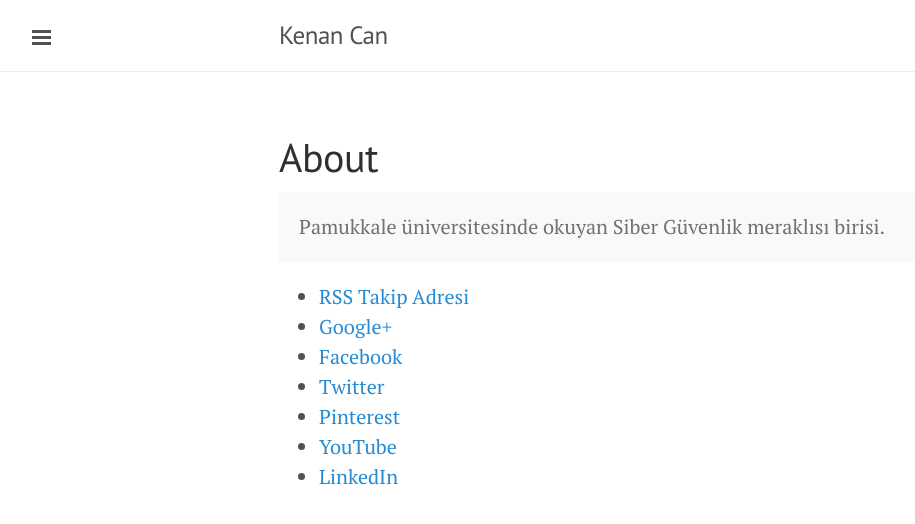
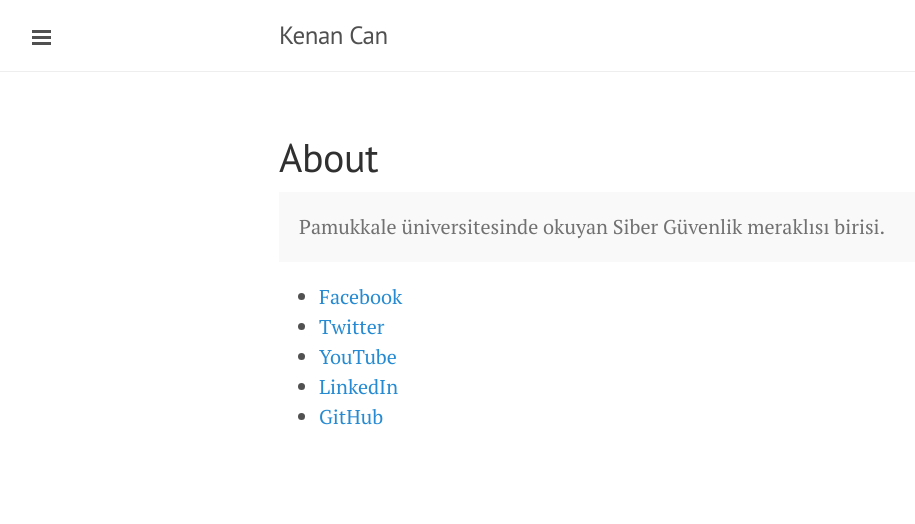
Before and after one commit to kenancn/kenancn.github.io, a Jekyll site: the page built from about.md, in a window 1280 px wide. Shown: the top 524 px of the page, without its empty margins (1-916 px from the left). Built offline with Jekyll 4.4.1, drawn with Linux system fonts in a browser that asks for light colours; Markdown is read by kramdown in place of the engine named in the settings.

Commit message:
Update about

```diff
--- a/about.md
+++ b/about.md
@@ -9,12 +9,11 @@ title: About
 
 <div class="exsprite">
 <ul>
-<li><a class="icon rss" href="https://www.blogger.com/Buraya%20Rss%20Takip%20Adresiniz/">RSS Takip Adresi</a></li>
-<li><a class="icon google" href="https://www.blogger.com/Buraya%20Google%20Adresiniz/">Google+</a></li>
-<li><a class="icon facebook" href="https://www.blogger.com/Buraya%20Facebook%20Adresiniz/">Facebook</a></li>
-<li><a class="icon twitter" href="https://www.blogger.com/Buraya%20Twitter%20Adresiniz/">Twitter</a></li>
-<li><a class="icon pinterest" href="https://www.blogger.com/Buraya%20Pinterest%20Adresiniz/">Pinterest</a></li>
-<li><a class="icon youtube" href="https://www.blogger.com/Buraya%20Youtube%20Adresiniz">YouTube</a></li>
-<li><a class="icon linkedin" href="https://www.blogger.com/Buraya%20Linkedn%20Adresiniz">LinkedIn</a></li>
+<li><a class="icon facebook" href="#">Facebook</a></li>
+<li><a class="icon twitter" href="https://twitter.com/kenancn2">Twitter</a></li>
+<li><a class="icon youtube" href="#">YouTube</a></li>
+<li><a class="icon linkedin" href="https://www.linkedin.com/in/kenancn">LinkedIn</a></li>
+<li><a class="icon github" href="https://github.com/kenancn">GitHub</a></li>
+
 </ul>
 </div>
```
